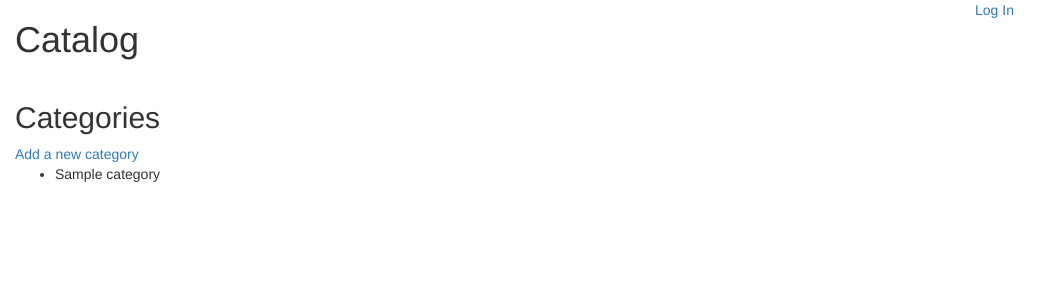
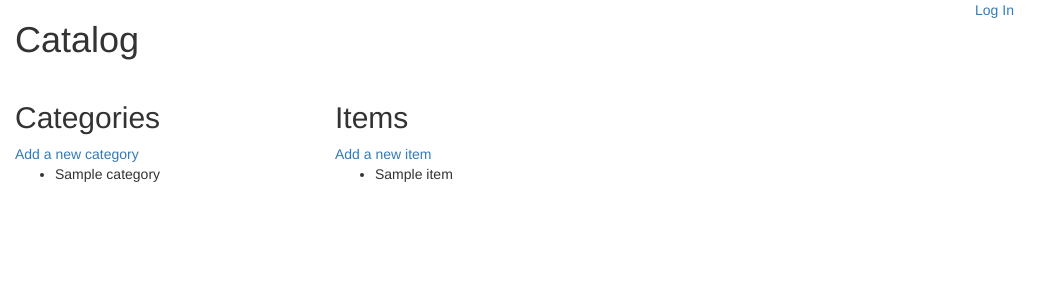
Before and after one commit to jjyoung1/item_catalog, a Flask app: page / in a window 1280 px wide. Shown: the top 300 px of the page, without its empty margins (0-1061 px from the left). Run offline with Flask 2, Linux system fonts and the light colour scheme; tables that the repository leaves empty hold one stand-in row (values such as "Sample post"); parts of the project's set-up code (start-up, migrations or seed data) failed here and were passed over; some libraries are stand-ins or nearby versions.

Commit message:
Added all items listing to view and home page Renamed PyCharm Remote VM setting for compatibility between systems

```diff
--- a/app/main/views.py
+++ b/app/main/views.py
@@ -12,7 +12,7 @@ from app import models
 # from app import has_no_empty_params
 from . import main
 from .forms import CategoryForm, ItemForm
-from ..models import Category
+from ..models import Category, Item
 from flask_login import login_required
 from secrets import google_client_secrets as gcs
 from .. import db
@@ -80,8 +80,9 @@ def new_user():
 
 @main.route('/', methods=['GET'])
 def home():
-    categories = db.session.query(Category)
-    return render_template("home.html", categories=categories)
+    categories = db.session.query(Category).order_by('name')
+    items = db.session.query(Item).order_by('name')
+    return render_template("home.html", categories=categories, items=items)
 
 
 @main.route('/newitem', methods=['GET', 'POST'])
@@ -94,8 +95,14 @@ def newitem():
     if form.validate_on_submit():
         name = form.name.data
         description = form.description.data
-        category = form.category.data
+        category_id = 1 # form.category.data
+        item = Item(name = name,
+                    description = description,
+                    category_id = category_id)
+        db.session.add(item)
+        db.session.commit()
         flash("Item {} created".format(name))
+
         return redirect(url_for('main.home'))
     return render_template('item_form.html', form=form, name=name, description=description, category=category)
 
--- a/app/templates/home.html
+++ b/app/templates/home.html
@@ -17,5 +17,17 @@
     </div>
 
     <div class="col-sm-9 cols-xs-12">
+    <h2>Items</h2>
+    <a href="{{ url_for('main.newitem') }}">Add a new item</a>
+        {% if not items %}
+            <p>No Items</p>
+        {% else %}
+            <ul>
+
+                {% for i in items %}
+                    <li>{{ i.name }}</li>
+                {% endfor %}
+            </ul>
+        {% endif %}
     </div>
 {% endblock %}
```
